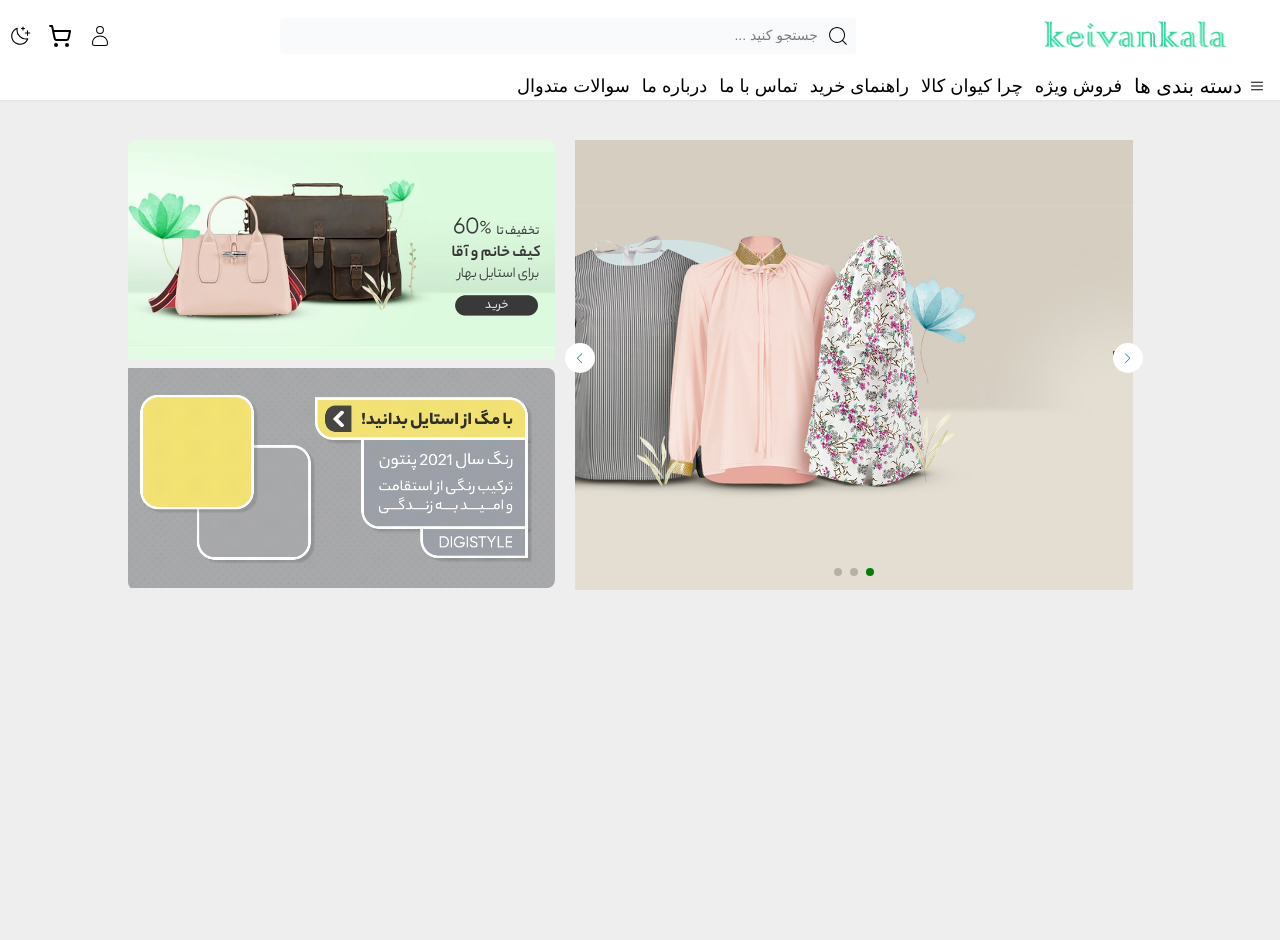
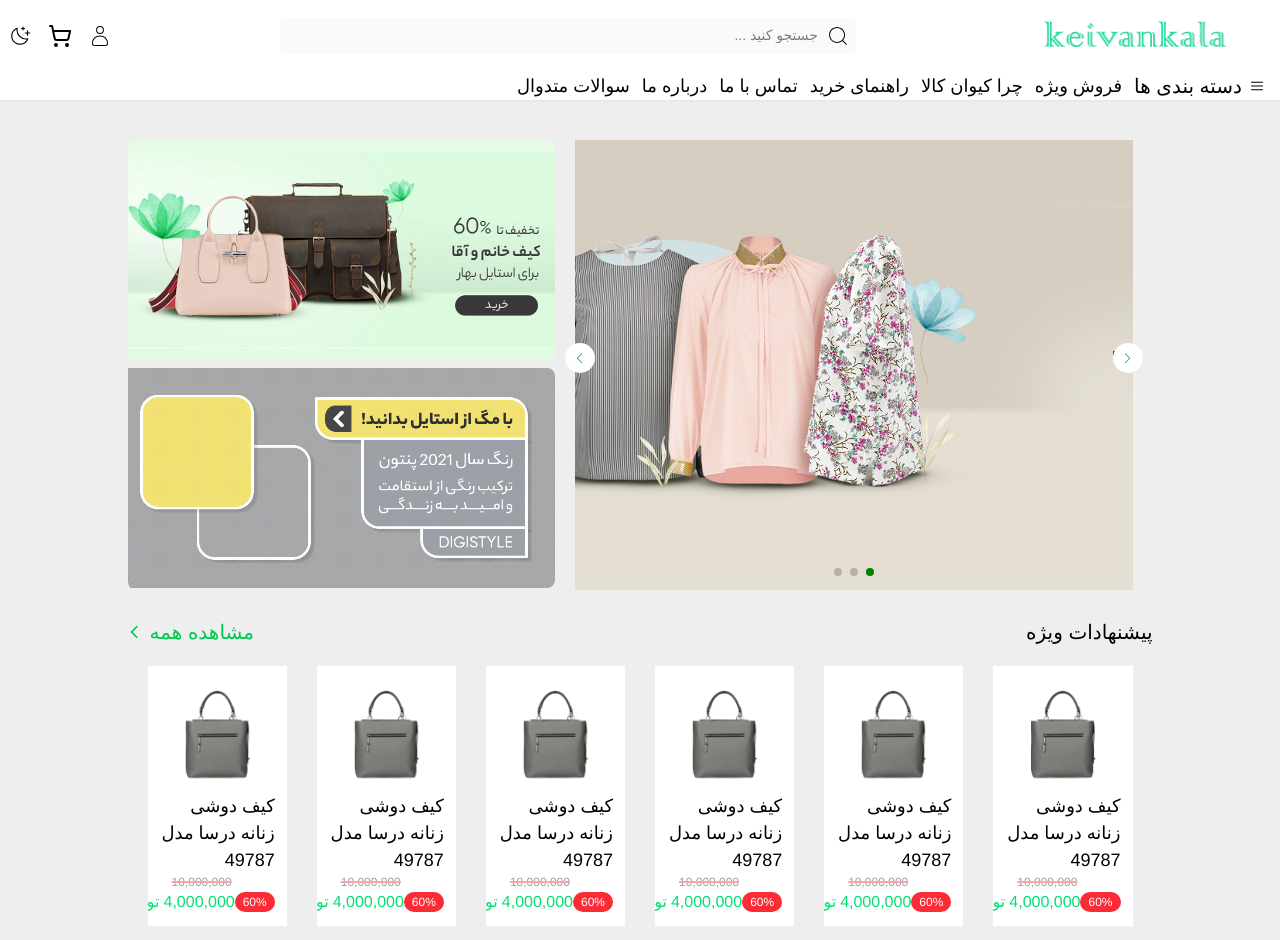
Before and after one commit to Amirkvni/keivanKala, a Next.js app: page / in a window 1280 px wide. Built offline with nearby package versions, Linux system fonts and the light colour scheme.

Commit message:
feat: add special offers section

```diff
--- a/src/app/page.js
+++ b/src/app/page.js
@@ -1,11 +1,13 @@
 import Header from "@/components/modules/header/Header";
 import Slider from "@/components/templates/index/slider/Slider";
+import SpecialOffers from "@/components/templates/index/special-offers/SpecialOffers";
 
 export default function Home() {
   return (
     <>
       <Header />
       <Slider />
+      <SpecialOffers />
     </>
   );
 }
--- /dev/null
+++ b/src/components/templates/index/special-offers/SpecialOffers.jsx
@@ -0,0 +1,238 @@
+"use client";
+import Link from "next/link";
+import React from "react";
+import { FaChevronLeft } from "react-icons/fa6";
+import { Swiper, SwiperSlide } from "swiper/react";
+import "swiper/css";
+import "swiper/css/pagination";
+
+import "./styles.css";
+import productImage from "@/../public/images/product.png";
+// import required modules
+import Image from "next/image";
+function SpecialOffers() {
+  return (
+    <div className="container mx-auto mt-7">
+      <section>
+        <div className="flex justify-between items-center">
+          <span className="text-xl">پیشنهادات ویژه</span>
+          <Link href="/" className=" flex gap-x-2 items-center text-green-500">
+            <span className="text-xl">مشاهده همه</span>
+            <FaChevronLeft />
+          </Link>
+        </div>
+      </section>
+      <main className="mt-5">
+        <Swiper
+          slidesPerView={6}
+          spaceBetween={30}
+          pagination={{
+            clickable: true,
+          }}
+          className="  swiper2 "
+        >
+          <SwiperSlide>
+            <div className="rounded-lg p-3 overflow-hidden">
+              <Image src={productImage} width={500} height={400} />
+              <div className="text-right">کیف دوشی زنانه درسا مدل 49787</div>
+              <div className="text-xs text-left pl-3 line-through decoration-red-300 decoration-2 text-gray-400">
+                10,000,000
+              </div>
+              <div className="flex items-center justify-around">
+                <span
+                  className="text-xs bg-red-500 px-2 py-0.5 rounded-full text-white"
+                  dir="ltr"
+                >
+                  60%
+                </span>
+
+                <div className="flex items-center text-green-400 gap-x-1 text-base">
+                  <span>4,000,000</span>
+                  <span>تومان</span>
+                </div>
+              </div>
+            </div>
+          </SwiperSlide>
+          <SwiperSlide>
+            <div className="rounded-lg p-3 overflow-hidden">
+              <Image src={productImage} width={500} height={400} />
+              <div className="text-right">کیف دوشی زنانه درسا مدل 49787</div>
+              <div className="text-xs text-left pl-3 line-through decoration-red-300 decoration-2 text-gray-400">
+                10,000,000
+              </div>
+              <div className="flex items-center justify-around">
+                <span
+                  className="text-xs bg-red-500 px-2 py-0.5 rounded-full text-white"
+                  dir="ltr"
+                >
+                  60%
+                </span>
+
+                <div className="flex items-center text-green-400 gap-x-1 text-base">
+                  <span>4,000,000</span>
+                  <span>تومان</span>
+                </div>
+              </div>
+            </div>
+          </SwiperSlide>
+          <SwiperSlide>
+            <div className="rounded-lg p-3 overflow-hidden">
+              <Image src={productImage} width={500} height={400} />
+              <div className="text-right">کیف دوشی زنانه درسا مدل 49787</div>
+              <div className="text-xs text-left pl-3 line-through decoration-red-300 decoration-2 text-gray-400">
+                10,000,000
+              </div>
+              <div className="flex items-center justify-around">
+                <span
+                  className="text-xs bg-red-500 px-2 py-0.5 rounded-full text-white"
+                  dir="ltr"
+                >
+                  60%
+                </span>
+
+                <div className="flex items-center text-green-400 gap-x-1 text-base">
+                  <span>4,000,000</span>
+                  <span>تومان</span>
+                </div>
+              </div>
+            </div>
+          </SwiperSlide>
+          <SwiperSlide>
+            <div className="rounded-lg p-3 overflow-hidden">
+              <Image src={productImage} width={500} height={400} />
+              <div className="text-right">کیف دوشی زنانه درسا مدل 49787</div>
+              <div className="text-xs text-left pl-3 line-through decoration-red-300 decoration-2 text-gray-400">
+                10,000,000
+              </div>
+              <div className="flex items-center justify-around">
+                <span
+                  className="text-xs bg-red-500 px-2 py-0.5 rounded-full text-white"
+                  dir="ltr"
+                >
+                  60%
+                </span>
+
+                <div className="flex items-center text-green-400 gap-x-1 text-base">
+                  <span>4,000,000</span>
+                  <span>تومان</span>
+                </div>
+              </div>
+            </div>
+          </SwiperSlide>
+          <SwiperSlide>
+            <div className="rounded-lg p-3 overflow-hidden">
+              <Image src={productImage} width={500} height={400} />
+              <div className="text-right">کیف دوشی زنانه درسا مدل 49787</div>
+              <div className="text-xs text-left pl-3 line-through decoration-red-300 decoration-2 text-gray-400">
+                10,000,000
+              </div>
+              <div className="flex items-center justify-around">
+                <span
+                  className="text-xs bg-red-500 px-2 py-0.5 rounded-full text-white"
+                  dir="ltr"
+                >
+                  60%
+                </span>
+
+                <div className="flex items-center text-green-400 gap-x-1 text-base">
+                  <span>4,000,000</span>
+                  <span>تومان</span>
+                </div>
+              </div>
+            </div>
+          </SwiperSlide>
+          <SwiperSlide>
+            <div className="rounded-lg p-3 overflow-hidden">
+              <Image src={productImage} width={500} height={400} />
+              <div className="text-right">کیف دوشی زنانه درسا مدل 49787</div>
+              <div className="text-xs text-left pl-3 line-through decoration-red-300 decoration-2 text-gray-400">
+                10,000,000
+              </div>
+              <div className="flex items-center justify-around">
+                <span
+                  className="text-xs bg-red-500 px-2 py-0.5 rounded-full text-white"
+                  dir="ltr"
+                >
+                  60%
+                </span>
+
+                <div className="flex items-center text-green-400 gap-x-1 text-base">
+                  <span>4,000,000</span>
+                  <span>تومان</span>
+                </div>
+              </div>
+            </div>
+          </SwiperSlide>
+          <SwiperSlide>
+            <div className="rounded-lg p-3 overflow-hidden">
+              <Image src={productImage} width={500} height={400} />
+              <div className="text-right">کیف دوشی زنانه درسا مدل 49787</div>
+              <div className="text-xs text-left pl-3 line-through decoration-red-300 decoration-2 text-gray-400">
+                10,000,000
+              </div>
+              <div className="flex items-center justify-around">
+                <span
+                  className="text-xs bg-red-500 px-2 py-0.5 rounded-full text-white"
+                  dir="ltr"
+                >
+                  60%
+                </span>
+
+                <div className="flex items-center text-green-400 gap-x-1 text-base">
+                  <span>4,000,000</span>
+                  <span>تومان</span>
+                </div>
+              </div>
+            </div>
+          </SwiperSlide>
+          <SwiperSlide>
+            <div className="rounded-lg p-3 overflow-hidden">
+              <Image src={productImage} width={500} height={400} />
+              <div className="text-right">کیف دوشی زنانه درسا مدل 49787</div>
+              <div className="text-xs text-left pl-3 line-through decoration-red-300 decoration-2 text-gray-400">
+                10,000,000
+              </div>
+              <div className="flex items-center justify-around">
+                <span
+                  className="text-xs bg-red-500 px-2 py-0.5 rounded-full text-white"
+                  dir="ltr"
+                >
+                  60%
+                </span>
+
+                <div className="flex items-center text-green-400 gap-x-1 text-base">
+                  <span>4,000,000</span>
+                  <span>تومان</span>
+                </div>
+              </div>
+            </div>
+          </SwiperSlide>
+          <SwiperSlide>
+            <div className="rounded-lg p-3 overflow-hidden">
+              <Image src={productImage} width={500} height={400} />
+              <div className="text-right">کیف دوشی زنانه درسا مدل 49787</div>
+              <div className="text-xs text-left pl-3 line-through decoration-red-300 decoration-2 text-gray-400">
+                10,000,000
+              </div>
+              <div className="flex items-center justify-around">
+                <span
+                  className="text-xs bg-red-500 px-2 py-0.5 rounded-full text-white"
+                  dir="ltr"
+                >
+                  60%
+                </span>
+
+                <div className="flex items-center text-green-400 gap-x-1 text-base">
+                  <span>4,000,000</span>
+                  <span>تومان</span>
+                </div>
+              </div>
+            </div>
+          </SwiperSlide>
+        </Swiper>
+      </main>
+    </div>
+  );
+}
+
+export default SpecialOffers;
--- /dev/null
+++ b/src/components/templates/index/special-offers/styles.css
@@ -0,0 +1,5 @@
+
+.swiper2 {
+  width: 100%;
+  height: 100%;
+}
```
Also changed, not shown: public/images/product.png (added).
